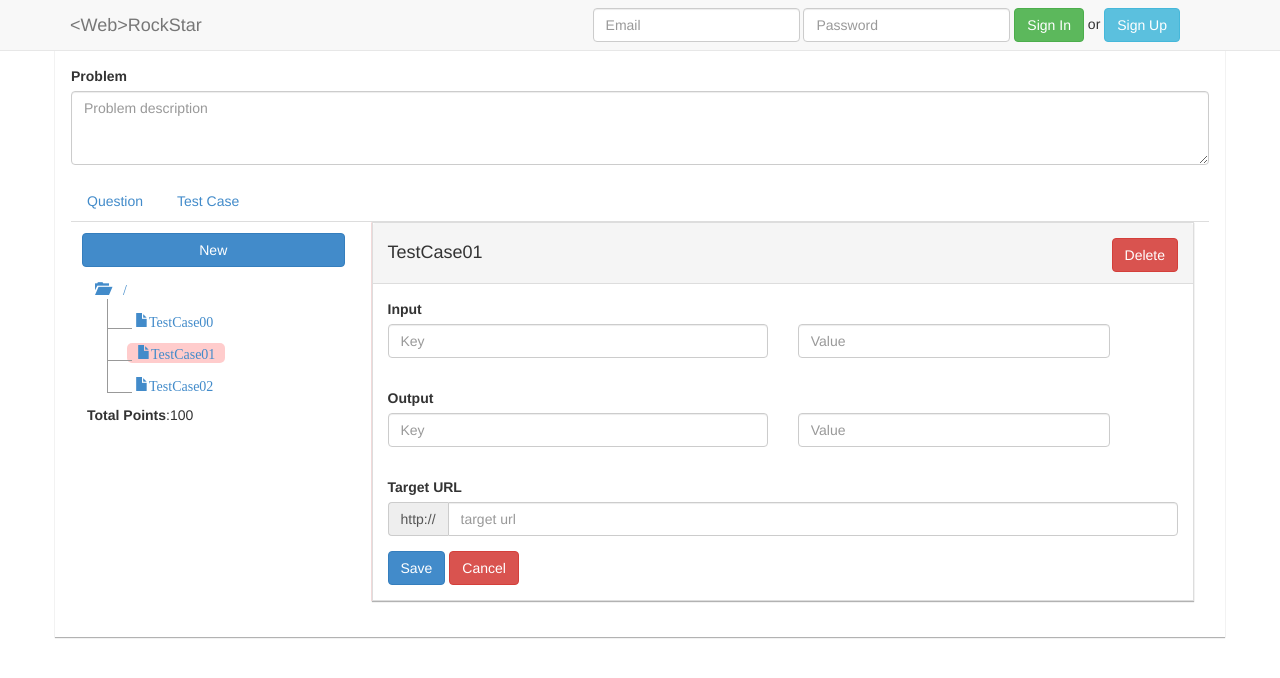
After one commit to WebRockStar/WebRockStar, a Node project: template views/manage_problems.ejs in a window 1280 px wide. The commit adds this page. Shown: the top 678 px of the page. Run offline with Node 20 templates, Linux system fonts and the light colour scheme; the template is opened without the code that fills it, so the values that code supplies are empty; some libraries are stand-ins or nearby versions.

Commit message:
Moved auth as a middleware and integration of manage problems page

```diff
--- a/app.js
+++ b/app.js
@@ -5,8 +5,9 @@
 
 var express = require('express')
   , engine = require('ejs-locals')
-  , routes = require('./routes')
+  , home = require('./routes')
   , candidate = require('./routes/candidate')
+  , company = require('./routes/company')
   , http = require('http')
   , path = require('path');
 //  , Parse =  require('kaiseki');
@@ -39,10 +40,11 @@ if ('development' == app.get('env')) {
   app.use(express.errorHandler());
 }
 
+app.get('/', company.auth, home.index);
+app.get('/company/problems', company.auth, company.problems);
+
+app.get('/login', candidate.login);
 app.post('/test/mysql',candidate.mysql);
-app.get('/', routes.index);
-app.get('/login', candidate.login);
-
 app.get('/test', candidate.login,candidate.test);
 app.post('/test',candidate.login,candidate.testfunc);
 //Configure application for parse
--- a/views/layout.ejs
+++ b/views/company_layout.ejs
@@ -51,6 +51,7 @@
         WRS.login(user, password, function(){
           $("#login-panel").hide();
           $("#logout-panel").show();
+          $("#company-panel").show();
         });
       });
 
@@ -67,6 +68,7 @@
         WRS.logout();
         $('#logout-panel').hide();
         $('#login-panel').show();
+        $("#company-panel").hide();
       });
 
     });
@@ -85,10 +87,17 @@
             <span class="icon-bar"></span>
             <span class="icon-bar"></span>
           </button>
-          <a class="navbar-brand" href="#">WebRock<span class="glyphicon glyphicon-star"></span></a>
+          <a class="navbar-brand" href="#">&lt;Web&gt;RockStar</a>
         </div>
+
         <div class="navbar-collapse collapse">
-          <div id="login-panel" class="navbar-form navbar-right" style="<%= (USER != null ? 'display:none':'') %>">
+
+           <ul id="company-panel" class="nav navbar-nav" style="<%= (COMPANY_USER == null ? 'display:none':'') %>">
+            <li class="active"><a href="/company/problems"><span class="glyphicon glyphicon-briefcase"></span>&nbsp;Manage Problems</a></li>
+            <li><a href="/company/analytics"><span class="glyphicon glyphicon-signal"></span>&nbsp;Analytics</a></li>
+           </ul>
+
+          <div id="login-panel" class="navbar-form navbar-right" style="<%= (COMPANY_USER != null ? 'display:none':'') %>">
             <div class="form-group">
               <input id='wrs-email' type="text" placeholder="Email" class="form-control">
             </div>
@@ -100,7 +109,7 @@
             <button id="wrs-sign-up" class="btn btn-info">Sign Up</button>
           </div>
 
-          <div id="logout-panel" class="navbar-form navbar-right" style="<%= (USER == null ? 'display:none':'') %>">
+          <div id="logout-panel" class="navbar-form navbar-right" style="<%= (COMPANY_USER == null ? 'display:none':'') %>">
             <button id="wrs-logout" class="btn btn-danger">Logout</button>
           </div>
         </div>
--- a/views/index.ejs
+++ b/views/index.ejs
@@ -1,9 +1,9 @@
-<% layout('layout') -%>
+<% layout('company_layout') -%>
 
     <!-- Main jumbotron for a primary marketing message or call to action -->
     <div class="jumbotron" style="margin-top:20px">
       <div class="container">
-        <h1>Web Rock<span class="glyphicon glyphicon-star"></span></h1>
+        <h1>&lt;Web&gt; Rock<span class="glyphicon glyphicon-star"></span></h1>
         <p>Automated Interviewer for Web Developers</p>
       </div>
     </div>
--- /dev/null
+++ b/views/manage_problems.ejs
@@ -0,0 +1,202 @@
+<% layout('company_layout') -%>
+
+<link href="css/app.css" rel="stylesheet">
+
+	<div class="row panel">
+    <div class="panel-body">
+      <div class="form-group">
+        <label for="wrs-file-name">Problem</label>
+        <textarea id="wrs-file-content" class="form-control" rows="3" placeholder="Problem description"></textarea>
+      </div>
+      <ul class="nav nav-tabs">
+        <li><a href="#wrs-tab-question" data-toggle="tab">Question</a></li>
+        <li><a href="#wrs-tab-testcase" data-toggle="tab">Test Case</a></li>
+      </ul>
+      <div class="tab-content">
+        <div class="tab-pane" id="wrs-tab-question">
+          <div class="col-md-3">
+            <div class="row">
+              <div class="tree">
+                <ul>
+                  <li><a href="#" class="active"><span class="glyphicon glyphicon-folder-open">/</span></a><button class="btn btn-xs">New</button></li>
+                  <ul>
+                    <li>
+                      <a href="#"><span class="glyphicon glyphicon-file">index.js</span></a>
+                    </li>
+                    <li>
+                      <a href="#"><span class="glyphicon glyphicon-folder-open">views</span><button class="btn btn-xs">New</button></a>
+                      <ul>
+                        <a href="#"><li><span class="glyphicon glyphicon-file">index.ejs</span></a></li>
+                        <a href="#"><li><span class="glyphicon glyphicon-file">app.ejs</span></a></li>
+                        <a href="#"><li><span class="glyphicon glyphicon-file">web.ejs</span></a></li>
+                      </ul>
+                    </li>
+                  </ul>
+                </ul>
+              </div> <!-- tree -->
+            </div> <!-- row -->
+          </div><!-- col-md-3 -->
+          <div class="col-md-9">
+            <div class="wrs-left-border">
+              <div class="panel panel-default">
+                <div class="panel-heading">
+                  <h4>/</h4>
+                  <span class="wrs-pull-right">
+                    <button class="btn btn-danger">Delete</button>
+                  </span>
+                </div>
+                <div class="panel-body">
+                  <form role="form">
+                    <div class="form-group">
+                       <label for="wrs-file-name">Name</label>
+                       <input type="text" class="form-control" id="wrs-file-name">
+                    </div>
+                    <div class="form-group">
+                      <label class="radio-inline">
+                        <input type="radio" name="wrs-file-type" id="wrs-file-type1" value="file" checked>
+                        file
+                      </label>
+                      <label class="radio-inline">
+                        <input type="radio" name="wrs-file-type" id="wrs-file-type2" value="folder">
+                        folder
+                      </label>
+                    </div>
+                    <div class="form-group">
+                      <label for="wrs-file-name">Type</label>
+                      <select class="form-control" id="wrs-file-mime">
+                        <option>html</option>
+                        <option>xml</option>
+                        <option>js</option>
+                        <option>json</option>
+                      </select>
+                    </div>
+                    <div class="form-group">
+                      <label for="wrs-file-name">Content</label>
+                      <textarea id="wrs-file-content" class="form-control" rows="3"></textarea>
+                    </div>
+                    <div class="checkbox">
+                       <label><input id="wrs-file-editable" type="checkbox" checked> Editable</label>
+                    </div>
+                    <button type="submit" class="btn btn-primary">Save</button>
+                    <button type="cancel" class="btn btn-default btn-danger">Cancel</button>
+                  </form>
+                </div> <!-- panel-body -->
+              </div> <!-- panel -->
+            </div> <!-- wrs-left-border -->
+          </div><!-- col-md-9 -->
+        </div> <!-- wrs-tab-question -->
+        <div class="tab-pane active" id="wrs-tab-testcase">
+          <div class="col-md-3">
+            <div class="row">
+              <div class="tree">
+                <button class="btn btn-primary btn-block">New</button>
+                <ul>
+                  <li><a href="#"><span class="glyphicon glyphicon-folder-open">/</span></a></li>
+                  <ul>
+                    <li><a href="#"><span class="glyphicon glyphicon-file">TestCase00</span></a></li>
+                    <li><a href="#" class="active"><span class="glyphicon glyphicon-file">TestCase01</span></a></li>
+                    <li><a href="#"><span class="glyphicon glyphicon-file">TestCase02</span></a></li>
+                  </ul>
+                </ul>
+                <ul><strong>Total Points</strong>:100</ul>
+              </div> <!-- tree -->
+            </div> <!-- row -->
+          </div><!-- col-md-3 -->
+          <div class="col-md-9">
+            <div class="wrs-left-border">
+              <div class="panel panel-default">
+                <div class="panel-heading">
+                  <h4>TestCase01</h4>
+                  <span class="wrs-pull-right">
+                    <button class="btn btn-danger">Delete</button>
+                  </span>
+                </div>
+                <div class="panel-body">
+                  <form role="form">
+                    <div class="form-group">
+                      <label for="wrs-file-name">Input</label>
+                      <div id="initInput" class="row">
+                        <div class="form-group col-xs-6">
+                          <input type="text" class="form-control wrs-key" placeholder="Key">
+                        </div>
+                        <div class="form-group col-xs-5">
+                          <input type="text" class="form-control" placeholder="Value">
+                        </div>
+                      </div> <!-- row -->
+                    </div>
+                    <div class="form-group">
+                      <label for="wrs-file-name">Output</label>
+                      <div id="initOutput" class="row">
+                        <div class="form-group col-xs-6">
+                          <input type="text" class="form-control wrs-key" placeholder="Key">
+                        </div>
+                        <div class="form-group col-xs-5">
+                          <input type="text" class="form-control" placeholder="Value">
+                        </div>
+                      </div> <!-- row -->
+                    </div>
+                    <div class="form-group">
+                       <label for="wrs-test-point">Target URL</label>
+                       <div class="input-group">
+                        <span class="input-group-addon">http://</span>
+                        <input type="text" class="form-control" placeholder="target url">
+                      </div>
+                    </div>
+                    <button type="submit" class="btn btn-primary">Save</button>
+                    <button type="cancel" class="btn btn-default btn-danger">Cancel</button>
+                  </form>
+                </div> <!-- panel-body -->
+              </div> <!-- panel -->
+            </div> <!-- wrs-left-border -->
+          </div><!-- col-md-9 -->
+        </div> <!-- wrs-tab-testcase -->
+      </div>
+    </div> <!-- panel-body -->
+  </div> <!-- row -->
+</div>
+</body>
+<script>
+  function addRow(section, initRow) {
+    var newRow = initRow.clone().removeAttr('id').addClass('new').insertBefore(initRow),
+        deleteRow = $('<a class="rowDelete"><img src="images/delete.png"></a>');
+
+    newRow
+        .append(deleteRow)
+        .on('click', 'a.rowDelete', function() {
+            removeRow(newRow, initRow);
+        })
+        .slideDown(300, function() {
+            $(this)
+                .find('input.wrs-key').focus();
+        })
+}
+
+function removeRow(newRow, initRow) {
+    newRow
+        .slideUp(200, function() {
+            $(this)
+                .next('div:not(initRow)')
+                    .find('input').focus()
+                    .end()
+                .end()
+                .remove();
+        });
+}
+
+$(function () {
+    var initInput = $('#initInput'),
+        section = initInput.parent('section');
+
+    initInput.on('focus', 'input', function() {
+        addRow(section, initInput);
+    });
+});
+$(function () {
+    var initOutput = $('#initOutput'),
+        section = initOutput.parent('section');
+
+    initOutput.on('focus', 'input', function() {
+        addRow(section, initOutput);
+    });
+});
+</script>
```
Also changed, not shown: routes/company.js (added, +24 -0 lines), routes/index.js (+1 -21 lines), public/css/app.css (renamed from views/mocks/css/app.css).
